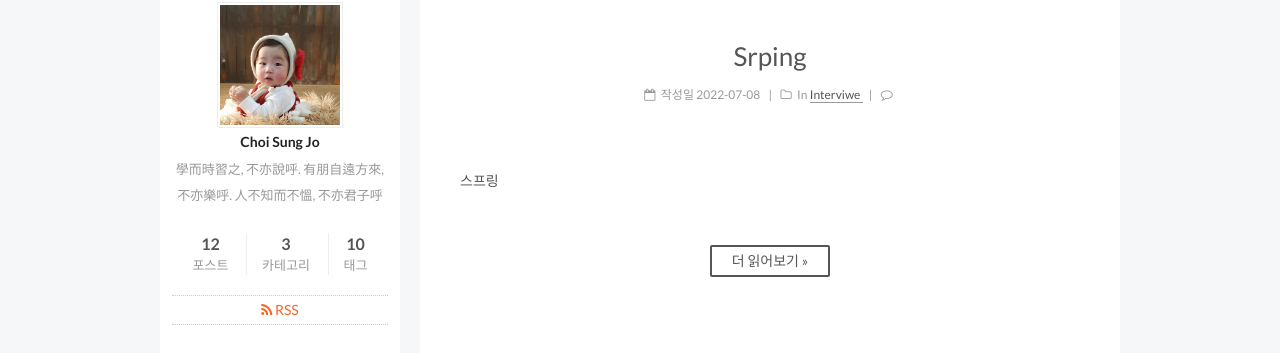
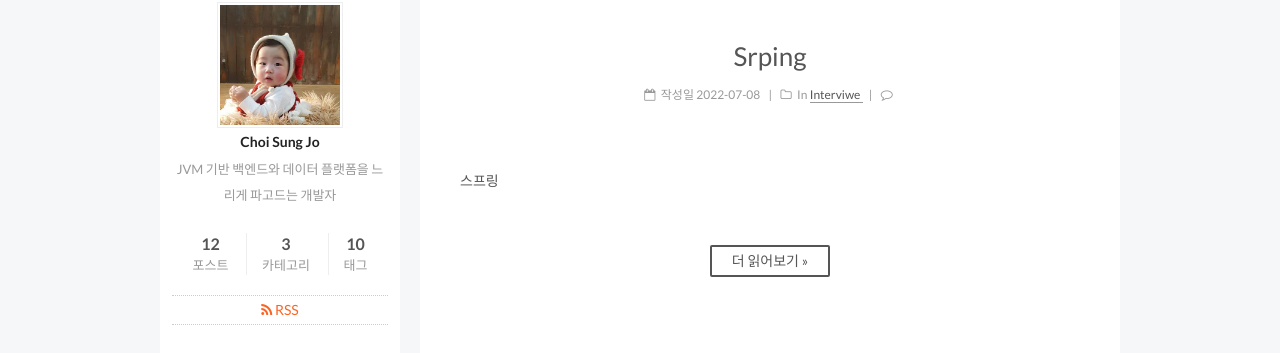
Before and after one commit to csj4032/csj4032.github.io, a Jekyll site: the page built from index.html, in a window 1280 px wide. Shown: the part 427-780 px from the top of the page. Built offline with Jekyll 4.4.1, drawn with Linux system fonts in a browser that asks for light colours; the list of posts is cut into pages by our own code; comment, search, counter and statistics services are not loaded.

Commit message:
사이트 소개 문구를 직무 중심으로 변경
논어 구절 대신 실제 전문 영역(JVM 백엔드, 데이터 플랫폼)을 드러내도록
수정한다. 이 값은 Pisces 사이드바와 Open Graph 설명에 노출된다.

Co-Authored-By: Claude Opus 5 (1M context) <noreply@anthropic.com>

```diff
--- a/_config.yml
+++ b/_config.yml
@@ -6,7 +6,7 @@
 # Site
 title: Genius Blog
 subtitle: 게으르고 명석하지 못한 개발자 블로그
-description: 學而時習之, 不亦說呼. 有朋自遠方來, 不亦樂呼. 人不知而不慍, 不亦君子呼
+description: JVM 기반 백엔드와 데이터 플랫폼을 느리게 파고드는 개발자
 author: Choi Sung Jo
 # Support language: de, en, fr-FR, id, ja, ko, pt-BR, pt, ru, zh-Hans, zh-hk, zh-tw
 language: ko
```
